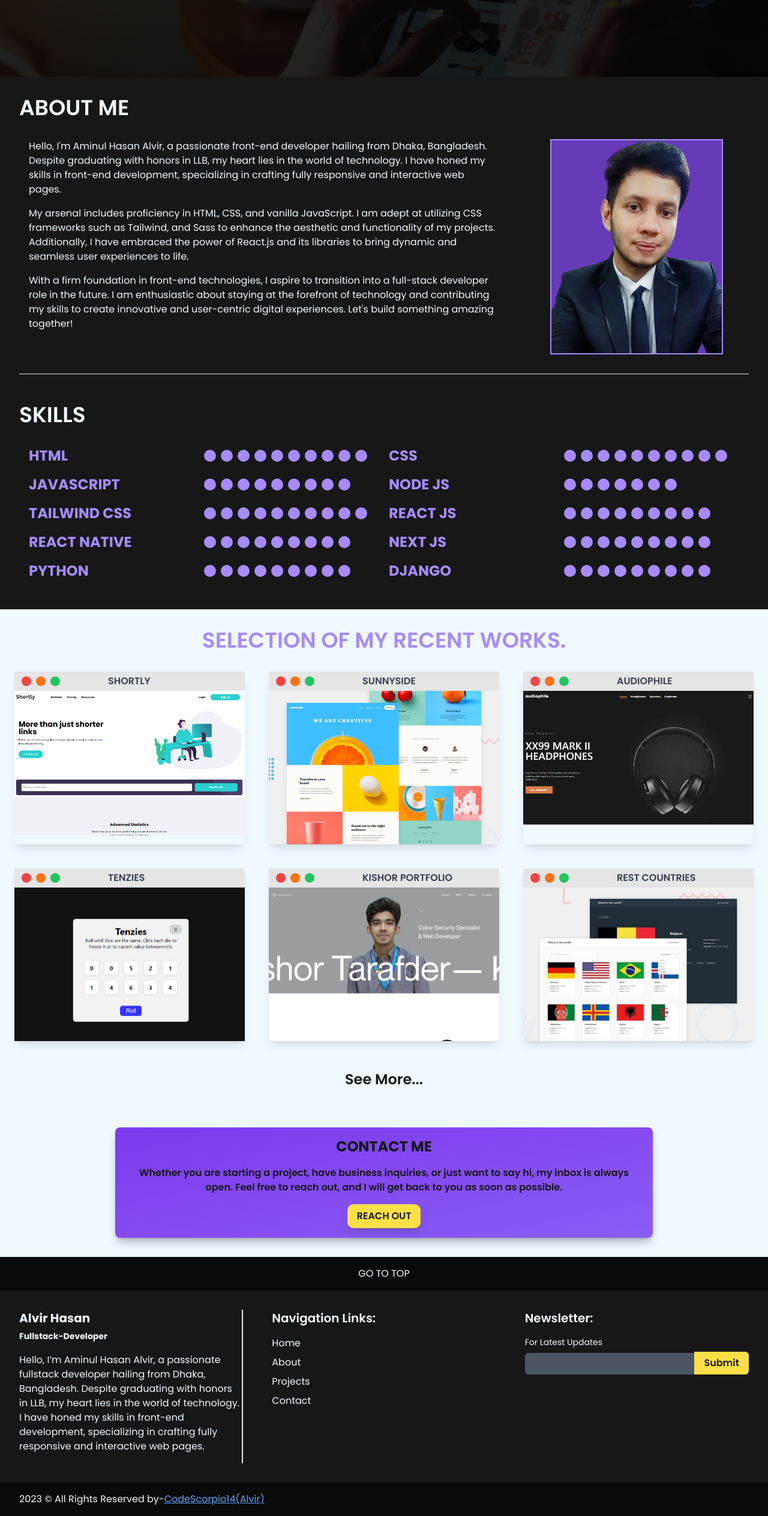
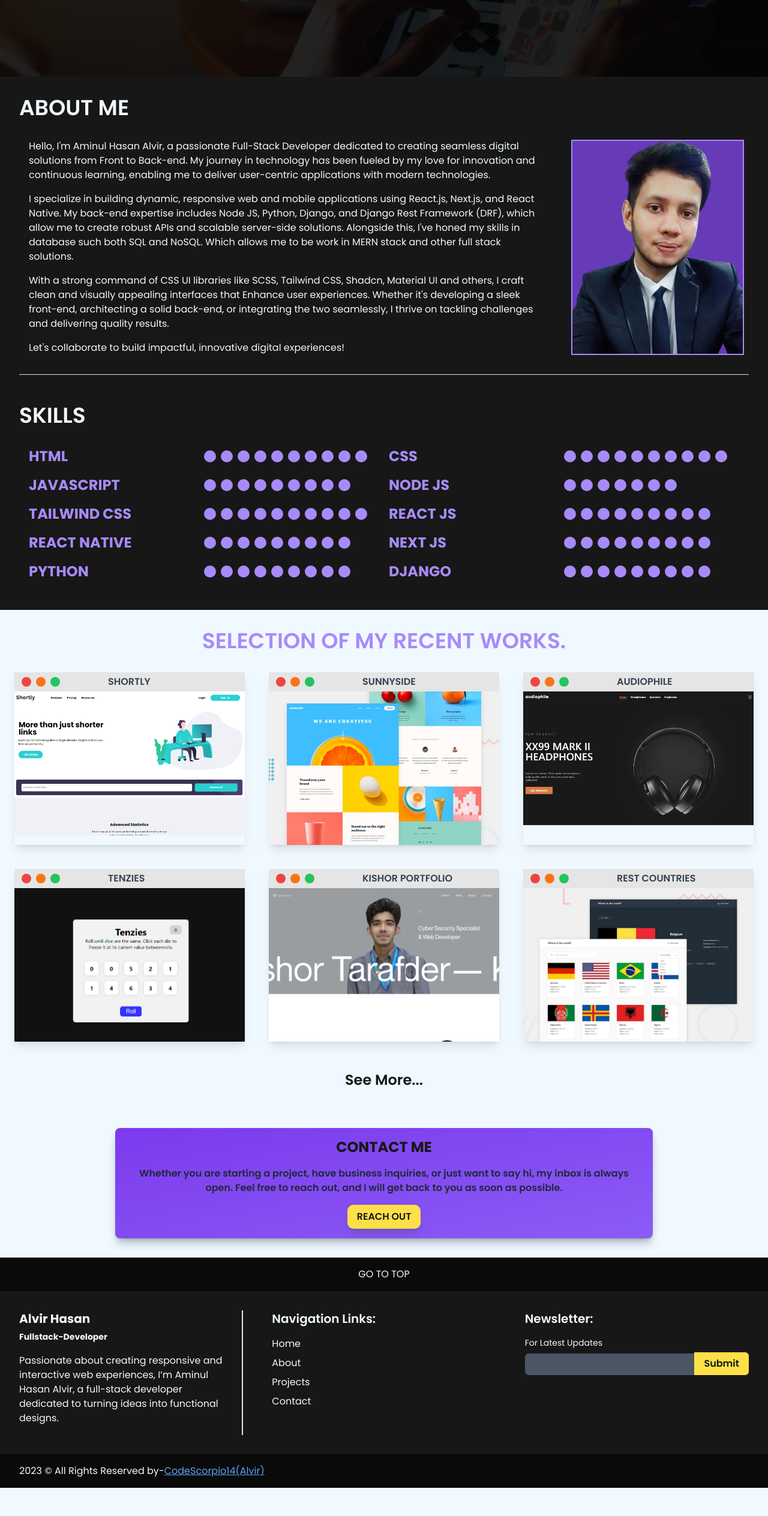
Before and after one commit to Codescorpio14/Portfolio-nextjs, a Next.js app: page / in a window 1280 px wide. Shown: the part 886-3414 px from the top of the page at 60% size. After the commit the page ends 3367 px from the top, so only its background shows below. Built offline with nearby package versions, Linux system fonts and the light colour scheme.

Commit message:
bug fixes and slight modifications

```diff
--- a/app/_components/Project.jsx
+++ b/app/_components/Project.jsx
@@ -3,9 +3,7 @@ import Link from "next/link";
 import ViewScale from "./animations/ViewScale";
 import Button from "./Button";
 
-const Project = ({ imageSrc, title, detail, usedLang, slug }) => {
-  const langList = usedLang.map((lang) => <p key={lang}>{lang}</p>);
-
+const Project = ({ imageSrc, title, detail, slug }) => {
   return (
     <ViewScale>
       <div className="max-w-sm h-72 overflow-hidden bg-inherit shadow-lg">
@@ -21,6 +19,7 @@ const Project = ({ imageSrc, title, detail, usedLang, slug }) => {
         </div>
 
         <div className="relative cursor-pointer h-full overflow-hidden group">
+          {/* Background Image */}
           <Image
             className="w-full object-contain object-top group-hover:scale-110 transition-transform duration-500"
             width={400}
@@ -29,11 +28,11 @@ const Project = ({ imageSrc, title, detail, usedLang, slug }) => {
             alt={title}
           />
 
-          <div className="absolute inset-0 bg-violet-400/90 py-8 px-4 flex flex-col justify-between items-center -translate-y-full  group-hover:translate-y-0 transition-transform duration-500">
-            <p>{detail}</p>
-            <div className="flex gap-2 ">{langList}</div>
+          {/* Hover Slide Contents */}
+          <div className="absolute inset-0 bg-violet-400/90 py-8 px-4 flex flex-col justify-around items-center -translate-y-full  group-hover:translate-y-0 transition-transform duration-500 ease-out">
+            <p>{detail.slice(0, 120) + "..."}</p>
 
-            <Button className="px-4 py-1 mb-2" href={`projects/${slug}`}>
+            <Button className="px-4 py-1" href={`projects/${slug}`}>
               See Details
             </Button>
           </div>
--- a/app/_components/SkillCard.jsx
+++ b/app/_components/SkillCard.jsx
@@ -22,7 +22,7 @@ const SkillCard = ({ title, score }) => {
       <div ref={scope} className="flex gap-1 lg:gap-2">
         {Array.from({ length: score }, (_, index) => (
           <span
-            key={index}
+            key={title + index}
             className="block size-3 lg:size-5 rounded-full bg-violet-400"
           ></span>
         ))}
--- a/app/_layout/Home/About.jsx
+++ b/app/_layout/Home/About.jsx
@@ -16,30 +16,38 @@ const About = () => {
         <div className="py-8 px-4 lg:text-left space-y-4 text-sm md:text-base">
           <TextAnimation>
             <p>
-              Hello, I&apos;m Aminul Hasan Alvir, a passionate front-end
-              developer hailing from Dhaka, Bangladesh. Despite graduating with
-              honors in LLB, my heart lies in the world of technology. I have
-              honed my skills in front-end development, specializing in crafting
-              fully responsive and interactive web pages.
+              Hello, I&apos;m Aminul Hasan Alvir, a passionate Full-Stack
+              Developer dedicated to creating seamless digital solutions from
+              Front to Back-end. My journey in technology has been fueled by my
+              love for innovation and continuous learning, enabling me to
+              deliver user-centric applications with modern technologies.
             </p>
           </TextAnimation>
           <TextAnimation>
             <p>
-              My arsenal includes proficiency in HTML, CSS, and vanilla
-              JavaScript. I am adept at utilizing CSS frameworks such as
-              Tailwind, and Sass to enhance the aesthetic and functionality of
-              my projects. Additionally, I have embraced the power of React.js
-              and its libraries to bring dynamic and seamless user experiences
-              to life.
+              I specialize in building dynamic, responsive web and mobile
+              applications using React.js, Next.js, and React Native. My
+              back-end expertise includes Node JS, Python, Django, and Django
+              Rest Framework (DRF), which allow me to create robust APIs and
+              scalable server-side solutions. Alongside this, I&apos;ve honed my
+              skills in database such both SQL and NoSQL. Which allows me to be
+              work in MERN stack and other full stack solutions.
             </p>
           </TextAnimation>
           <TextAnimation>
             <p>
-              With a firm foundation in front-end technologies, I aspire to
-              transition into a full-stack developer role in the future. I am
-              enthusiastic about staying at the forefront of technology and
-              contributing my skills to create innovative and user-centric
-              digital experiences. Let&apos;s build something amazing together!
+              With a strong command of CSS UI libraries like SCSS, Tailwind CSS,
+              Shadcn, Material UI and others, I craft clean and visually
+              appealing interfaces that Enhance user experiences. Whether
+              it&apos;s developing a sleek front-end, architecting a solid
+              back-end, or integrating the two seamlessly, I thrive on tackling
+              challenges and delivering quality results.
+            </p>
+          </TextAnimation>
+          <TextAnimation>
+            <p>
+              Let&apos;s collaborate to build impactful, innovative digital
+              experiences!
             </p>
           </TextAnimation>
         </div>
--- a/app/_layout/Home/Contact.jsx
+++ b/app/_layout/Home/Contact.jsx
@@ -11,7 +11,7 @@ const Contact = () => {
           <TextSlideIn>
             <h1 className="text-2xl uppercase font-bold">Contact Me</h1>
           </TextSlideIn>
-          <p className="p-4 text-sm font-medium md:text-base md:font-semibold">
+          <p className="p-4 text-gray-800 text-sm font-medium md:text-base md:font-semibold">
             Whether you are starting a project, have business inquiries, or just
             want to say hi, my inbox is always open. Feel free to reach out, and
             I will get back to you as soon as possible.
--- a/app/_layout/Shared/Footer.jsx
+++ b/app/_layout/Shared/Footer.jsx
@@ -15,7 +15,7 @@ const Footer = () => {
       </Link>
 
       <div className="grid gap-12 lg:grid-cols-3 p-8">
-        <div className="lg:text-left space-y-4 lg:border-r-2">
+        <div className="lg:text-left space-y-4 lg:pr-4 lg:border-r-2">
           <TextSlideIn>
             <h2 className="text-xl font-bold">
               Alvir Hasan <br />
@@ -24,11 +24,9 @@ const Footer = () => {
           </TextSlideIn>
           <TextSlideIn>
             <p className="text-md">
-              Hello, I&lsquo;m Aminul Hasan Alvir, a passionate fullstack
-              developer hailing from Dhaka, Bangladesh. Despite graduating with
-              honors in LLB, my heart lies in the world of technology. I have
-              honed my skills in front-end development, specializing in crafting
-              fully responsive and interactive web pages.
+              Passionate about creating responsive and interactive web
+              experiences, I’m Aminul Hasan Alvir, a full-stack developer
+              dedicated to turning ideas into functional designs.
             </p>
           </TextSlideIn>
 
```
